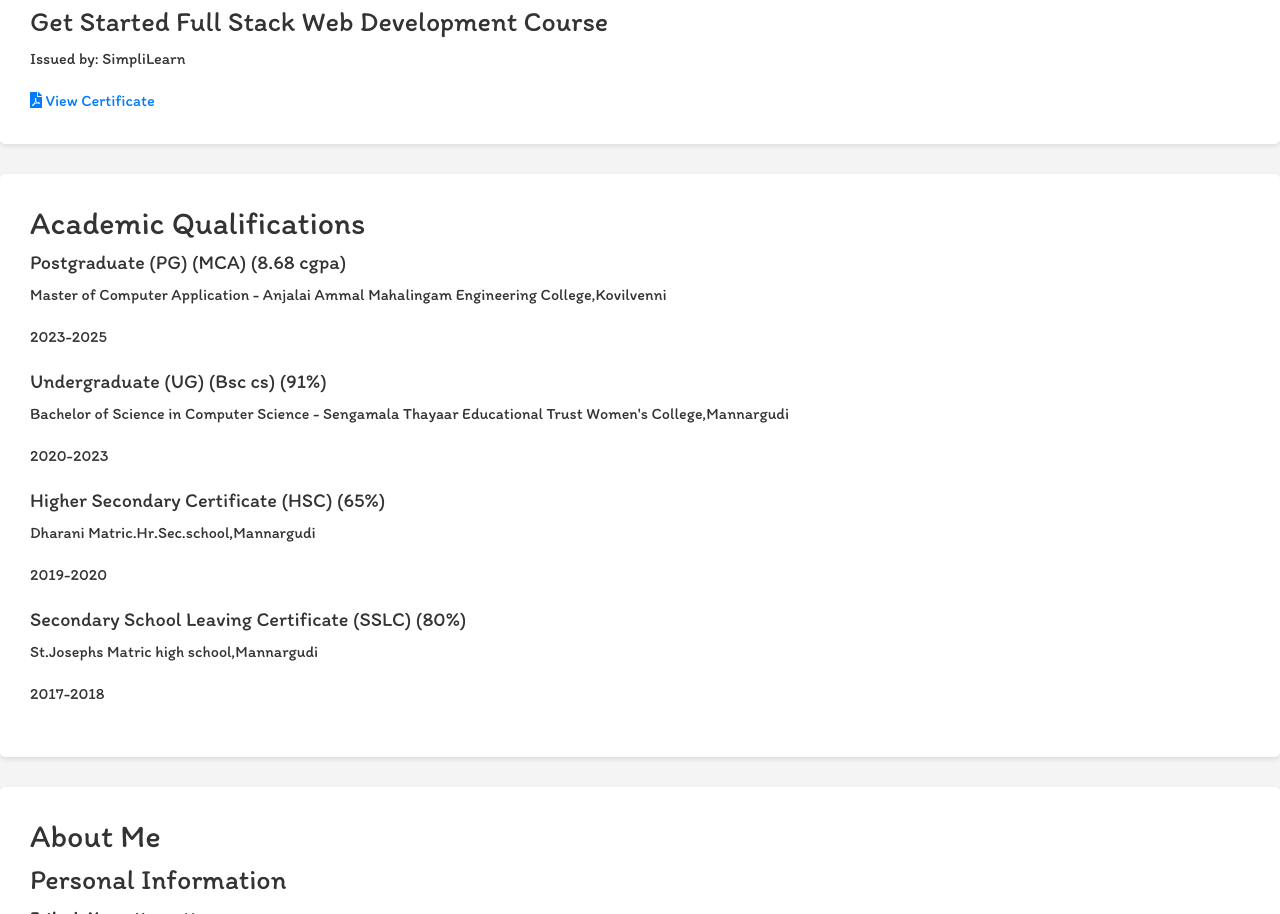
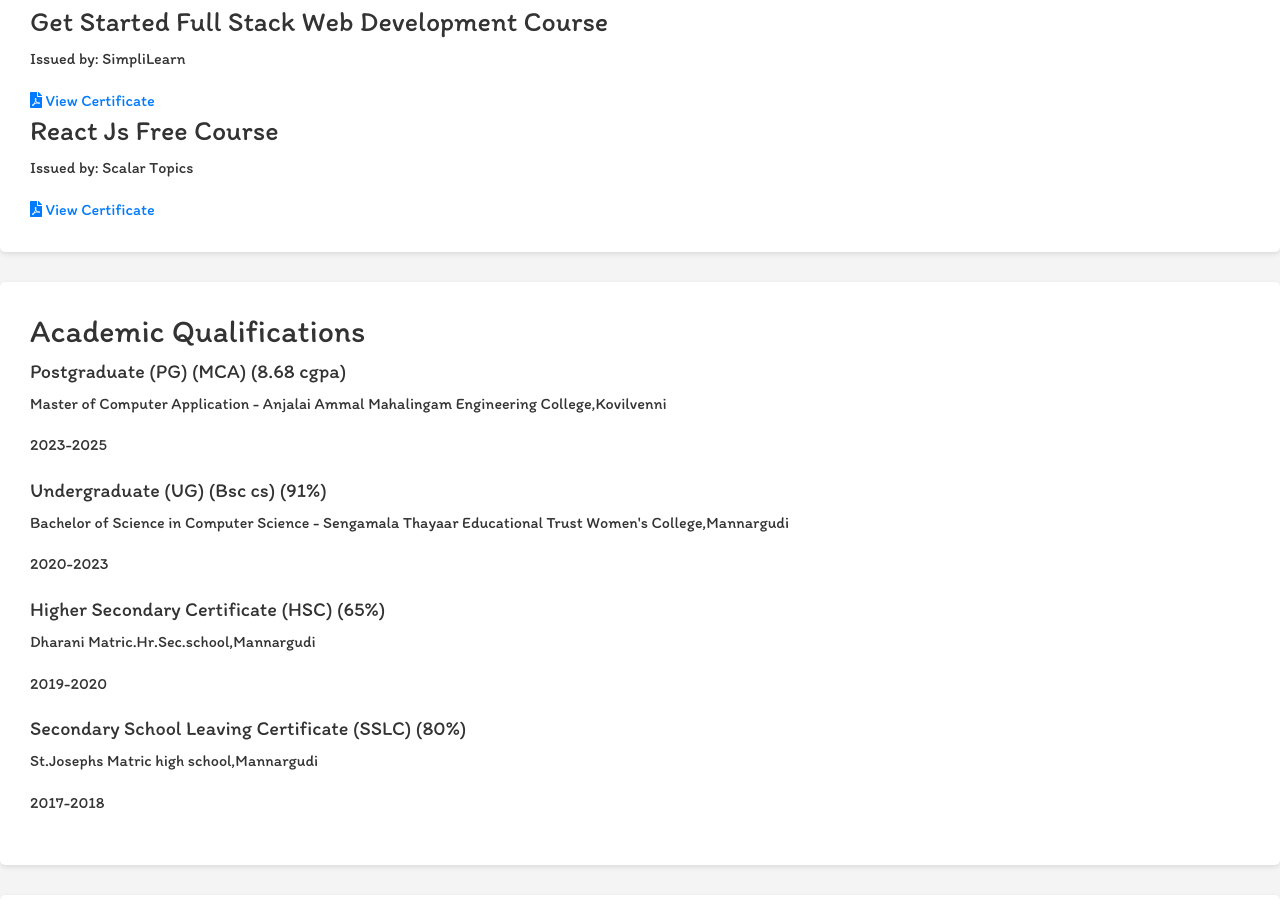
Before and after one commit to Swetha-k623/my--portfolio, a plain HTML site: page index.html in a window 1280 px wide. Shown: the part 2452-3366 px from the top of the page. Drawn offline with nearby package versions, Linux system fonts and the light colour scheme; a web font is replaced by a local one.

Commit message:
Update index.html

```diff
--- a/index.html
+++ b/index.html
@@ -247,6 +247,13 @@
             <i class="fas fa-file-pdf"></i> View Certificate
         </a>
     </div>
+      <div class="certification-item">
+        <h3>React Js Free Course</h3>
+        <p>Issued by: Scalar Topics</p>
+        <a href="simplilearn certificate.pdf " target="_blank" class="certification-link">
+            <i class="fas fa-file-pdf"></i> View Certificate
+        </a>
+    </div>
 </section>
 
 
```
